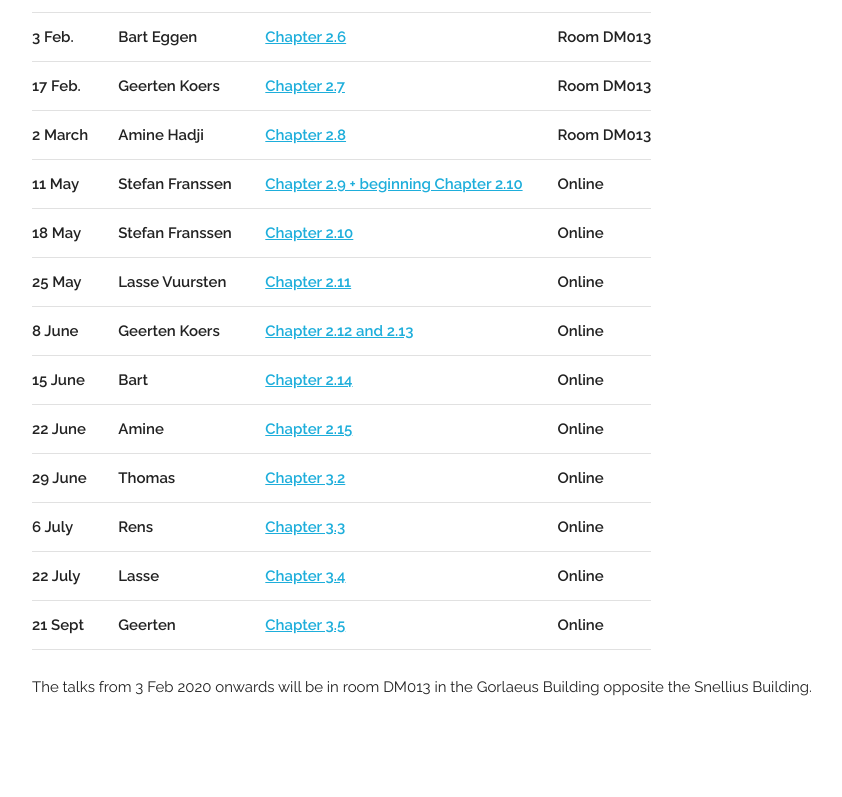
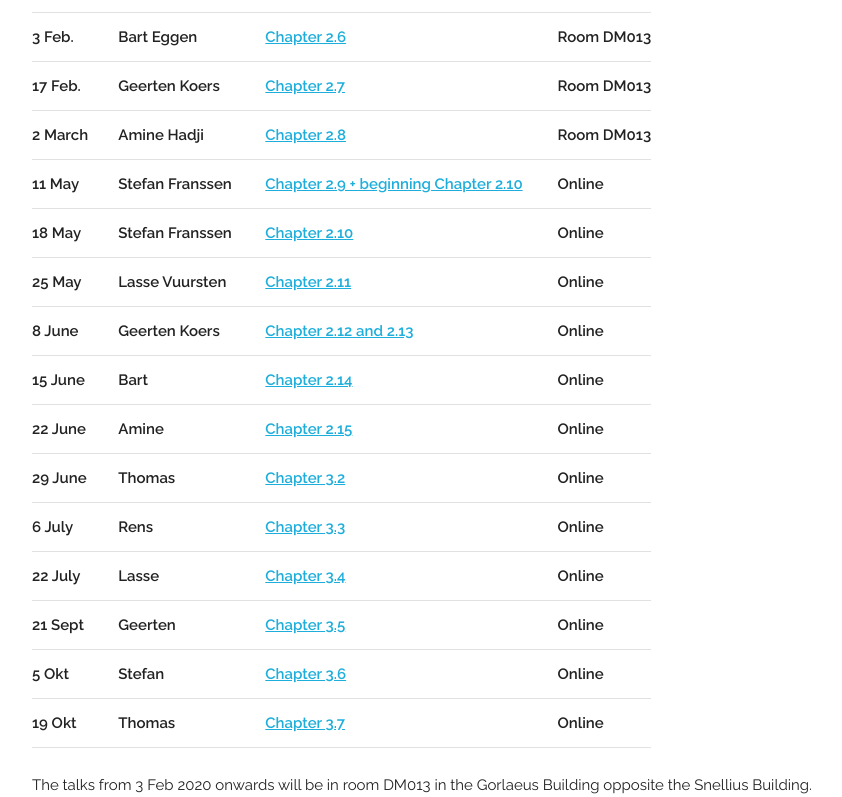
Before and after one commit to sempf1992/sempf1992.github.io, a plain HTML site: page reading_group.html in a window 1280 px wide. Shown: the part 961-1758 px from the top of the page, without its empty margins (128-970 px from the left). Before the commit the page ends 1660 px from the top, so only its background shows below. Drawn offline with Linux system fonts and the light colour scheme.

Commit message:
updating website

```diff
--- a/reading_group.html
+++ b/reading_group.html
@@ -374,7 +374,34 @@
             Online
           </th>
         </tr>
-
+        <tr>
+          <th>
+            5 Okt
+          </th>
+          <th>
+            Stefan
+          </th>
+          <th>
+            <a href="ch3_6WCEP.pdf">Chapter 3.6</a>
+          </th>
+          <th>
+            Online
+          </th>
+        </tr>
+        <tr>
+          <th>
+            19 Okt
+          </th>
+          <th>
+            Thomas
+          </th>
+          <th>
+            <a href="bootstrap.pdf">Chapter 3.7</a>
+          </th>
+          <th>
+            Online
+          </th>
+        </tr>
       </table>
        The talks from 3 Feb 2020 onwards will be in room DM013 in the Gorlaeus Building opposite the Snellius Building.
     </div>
```
Also changed, not shown: 2 other files.
